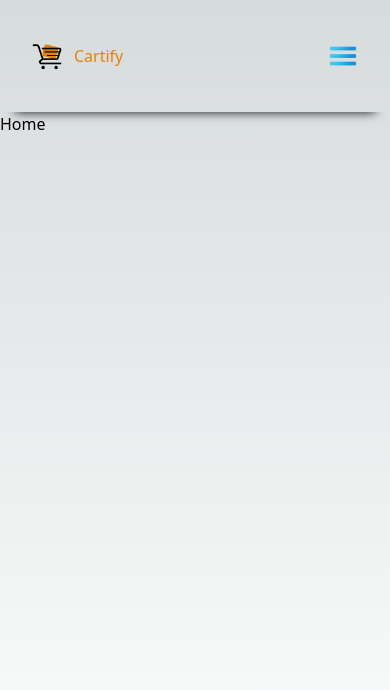
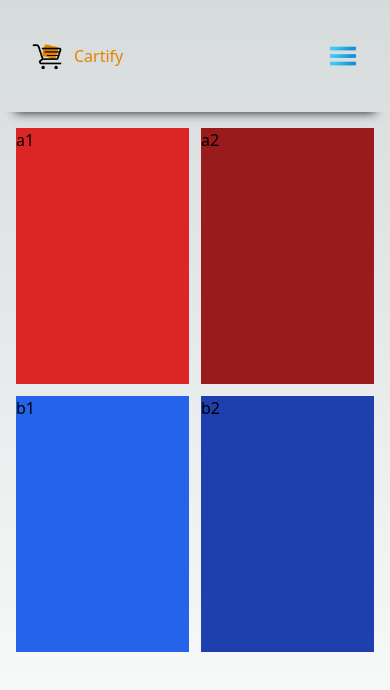
Before and after one commit to kanank99/Cartify, a Next.js app in the folder cc/: page / in a window 390 px wide. Shown: the top 690 px of the page. Built offline with nearby package versions, Linux system fonts and the light colour scheme.

Commit message:
Built mobile layout for Category Boxes

```diff
--- /dev/null
+++ b/cc/app/components/CatergoryBoxes.jsx
@@ -0,0 +1,18 @@
+import React from 'react'
+
+function CatergoryBoxes() {
+  return (
+    <div className='mt-4 ml-4 mr-4 flex flex-col gap-3' >
+        <div className='flex gap-3'>
+            <div className='h-64 bg-red-600 w-full'>a1</div>
+            <div className='h-64 bg-red-800 w-full'>a2</div>
+        </div>
+        <div className='flex gap-3'>
+            <div className='h-64 bg-blue-600 w-full'>b1</div>
+            <div className='h-64 bg-blue-800 w-full'>b2</div>
+        </div>
+    </div>
+  )
+}
+
+export default CatergoryBoxes
--- a/cc/app/globals.css
+++ b/cc/app/globals.css
@@ -9,13 +9,13 @@
   --background-end-rgb: 255, 255, 255;
 }
 
-@media (prefers-color-scheme: dark) {
+/* @media (prefers-color-scheme: dark) {
   :root {
     --foreground-rgb: 255, 255, 255;
     --background-start-rgb: 0, 0, 0;
     --background-end-rgb: 0, 0, 0;
   }
-}
+} */
 
 body {
   color: rgb(var(--foreground-rgb));
--- a/cc/app/page.js
+++ b/cc/app/page.js
@@ -1,9 +1,10 @@
 import Image from 'next/image'
+import CatergoryBoxes from './components/CatergoryBoxes'
 
 export default function Home() {
   return (
     <div className='w-full max-w-screen-xl h-screen pt-28'>
-      <h1 className=''>Home</h1>
+      <CatergoryBoxes />
     </div>
   )
 }
```
